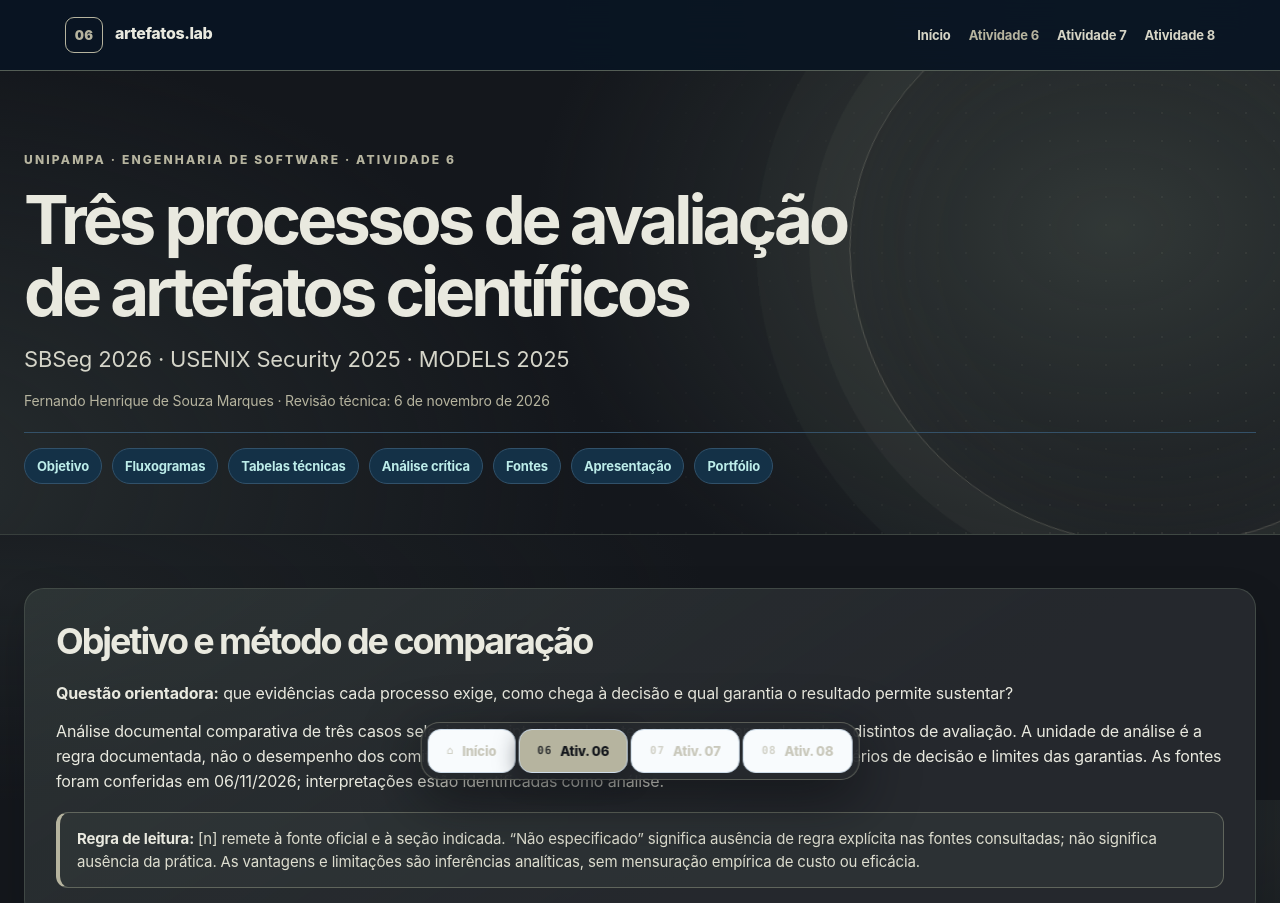
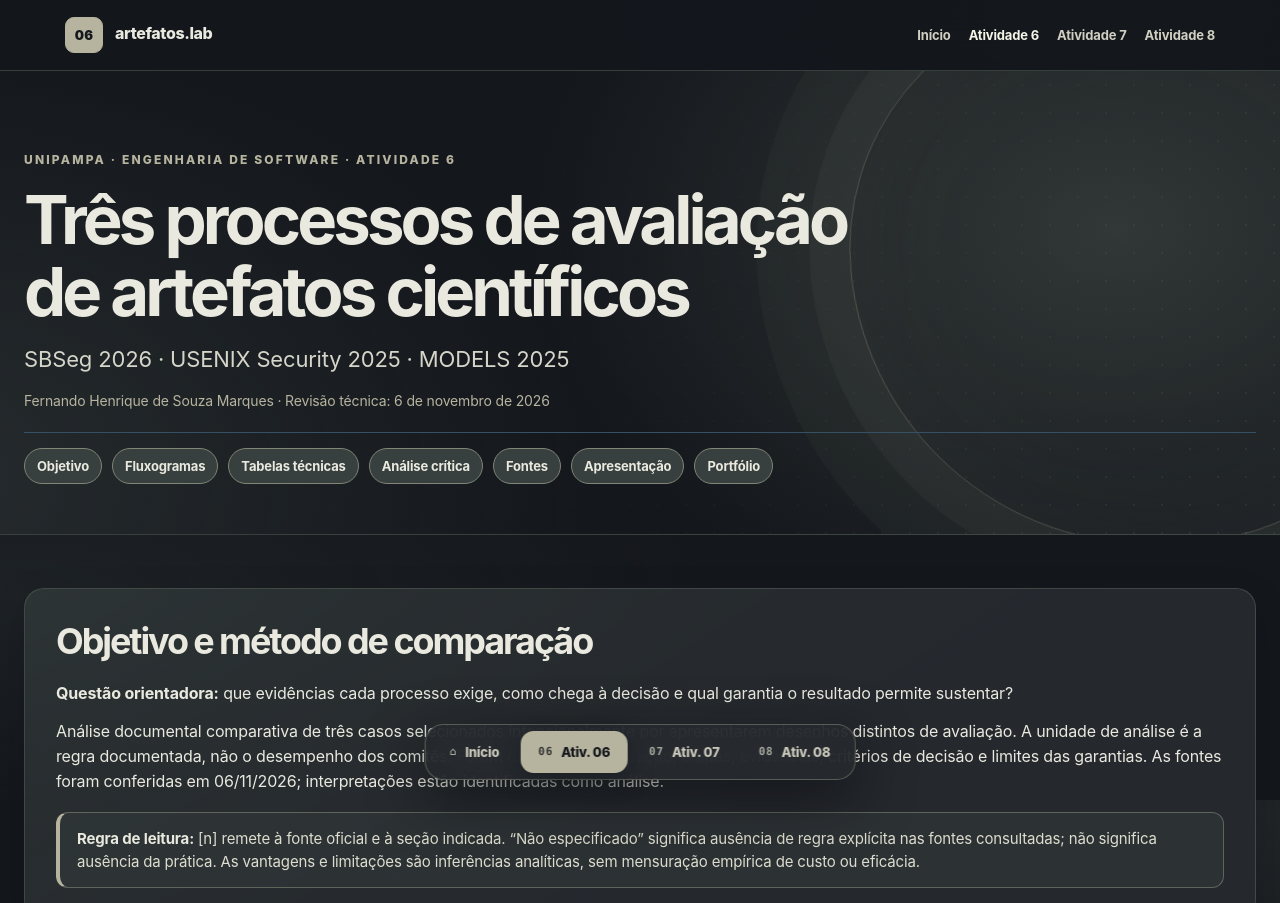
Before and after one commit to fernandomarquesaluno-svg/portfolio-artefatos-software, a plain HTML site: page atividade-6.html in a window 1280 px wide. Shown: the top 903 px of the page. Drawn offline with Linux system fonts and the light colour scheme.

Commit message:
style: align activity six navigation, sections and floating dock with olive palette

```diff
--- a/assets/portfolio-olive.css
+++ b/assets/portfolio-olive.css
@@ -56,6 +56,11 @@ body.activity-eight .metric:hover{background:#37403F!important;border-color:#B6B
 body.activity-eight .metric strong{color:#E9E9DF!important}body.activity-eight .metric span{color:#C8C7B8!important}
 body.activity-six .site-header{padding-top:80px!important;padding-bottom:35px!important}
 body.activity-six .site-header .lead{color:#D5D5C9!important}
+body.activity-six .lab-topbar{background:#14171Cef!important;border-bottom:1px solid #545E5690!important;backdrop-filter:blur(18px)}
+body.activity-six .lab-topbar .lab-brand{color:#E9E9DF!important}body.activity-six .lab-topbar .lab-logo{background:#B6B49F!important;color:#14171C!important;border-color:#B6B49F!important}
+body.activity-six .lab-topbar nav a{background:transparent!important;border:0!important;color:#D0CFC1!important}body.activity-six .lab-topbar nav a:hover,body.activity-six .lab-topbar nav a[aria-current=page]{color:#F5F4E8!important}
+body.activity-six .site-header nav a{background:#37403F!important;border:1px solid #818576!important;color:#E9E9DF!important;border-radius:99px!important}
+body.activity-six .site-header nav a:hover{background:#545E56!important;color:#fff!important}
 /* Buttons have one interaction vocabulary. */
 body.portfolio-home .btn,body.activity-eight .btn,body.activity-six .display-button{background:#B6B49F!important;border:1px solid #B6B49F!important;color:#14171C!important;border-radius:12px!important;box-shadow:0 12px 30px #0B0D1245;font-weight:800;transition:transform .28s cubic-bezier(.2,.8,.2,1),background .28s,box-shadow .28s}
 body.portfolio-home .btn.secondary,body.activity-eight .btn.alt{background:#37403F88!important;color:#E9E9DF!important;border-color:#818576!important}
@@ -77,6 +82,10 @@ body.portfolio-home .overview-card h3,body.activity-eight .model h3{color:#F0EFE
 body.portfolio-home .overview-card p,body.activity-eight .model p{color:#C1C1B2!important}
 body.portfolio-home .badge,body.portfolio-home .badge.pending,body.activity-six .tag{background:#37403F!important;color:#DADACB!important;border-color:#818576!important;border-radius:999px}
 body.activity-six .stage .num{color:#B6B49F!important}
+body.activity-six .summary-grid>div{background:linear-gradient(147deg,#37403F,#25282D)!important;border:1px solid #545E56!important;border-top:3px solid #818576!important;border-radius:17px!important;box-shadow:0 12px 28px #0B0D122d}
+body.activity-six .summary-grid p,body.activity-six .stage small,body.activity-six .branch p{color:#D2D1C5!important}
+body.activity-six .matrix-conclusion,body.activity-six .audit-list dt{color:#E9E9DF!important}
+body.activity-six .source-ref,body.activity-six .evidence-kind{color:#B6B49F!important}
 body.activity-six .matrix-controls :is(button,select),body.activity-six .display-controls :is(button,select){background:#25282D!important;color:#E9E9DF!important;border:1px solid #818576!important;border-radius:10px!important}
 body.activity-six .matrix-controls button[aria-pressed=true],body.activity-six .display-controls button[aria-pressed=true]{background:#B6B49F!important;color:#14171C!important;border-color:#B6B49F!important}
 body.activity-six .branch>div{background:#37403F;border-color:#818576}
@@ -113,8 +122,8 @@ body.activity-six-slides .toolbar :is(a,button):hover{background:#545E56;color:w
 /* Unified navigation. The active category follows the visitor across pages. */
 .lab-progress{position:fixed;top:0;left:0;z-index:300;width:0;height:3px;background:linear-gradient(90deg,#545E56,#B6B49F);box-shadow:0 0 14px #B6B49F66;pointer-events:none;transition:width .1s linear}
 .lab-dock{position:fixed;z-index:120;left:50%;bottom:20px;transform:translateX(-50%);display:flex;align-items:center;gap:3px;padding:6px;border:1px solid #81857691;border-radius:19px;background:#25282De8;box-shadow:0 18px 55px #0A0B0F9b;backdrop-filter:blur(22px);max-width:calc(100vw - 20px)}
-.lab-dock a{position:relative;display:flex;align-items:center;gap:8px;padding:11px 18px;color:#C9C8BB!important;text-decoration:none;font-size:13px;font-weight:800;border-radius:13px;white-space:nowrap;transition:background .28s,transform .28s,color .28s}
-.lab-dock a:hover{background:#37403F;transform:translateY(-2px)}.lab-dock a[aria-current=page],.lab-dock a.is-active{background:#B6B49F;color:#14171C!important;box-shadow:0 6px 22px #14171C90}
+.lab-dock a{position:relative;display:flex;align-items:center;gap:8px;padding:11px 18px;background:transparent!important;border:0!important;color:#C9C8BB!important;text-decoration:none;font-size:13px;font-weight:800;border-radius:13px;white-space:nowrap;transition:background .28s,transform .28s,color .28s}
+.lab-dock a:hover{background:#37403F!important;transform:translateY(-2px)}.lab-dock a[aria-current=page],.lab-dock a.is-active{background:#B6B49F!important;color:#14171C!important;box-shadow:0 6px 22px #14171C90}
 .lab-dock .lab-dock-number{font-family:ui-monospace,SFMono-Regular,Consolas,monospace;font-size:11px;opacity:.8;letter-spacing:.07em}
 /* Category explorer and evidence visualization are actual data controls. */
 .lab-explorer{position:relative;margin:30px 0 0;padding:25px;border-radius:24px;background:linear-gradient(145deg,#37403Fa6,#25282D);border:1px solid #81857685;box-shadow:0 25px 70px #0B0D1269;overflow:hidden}
```
